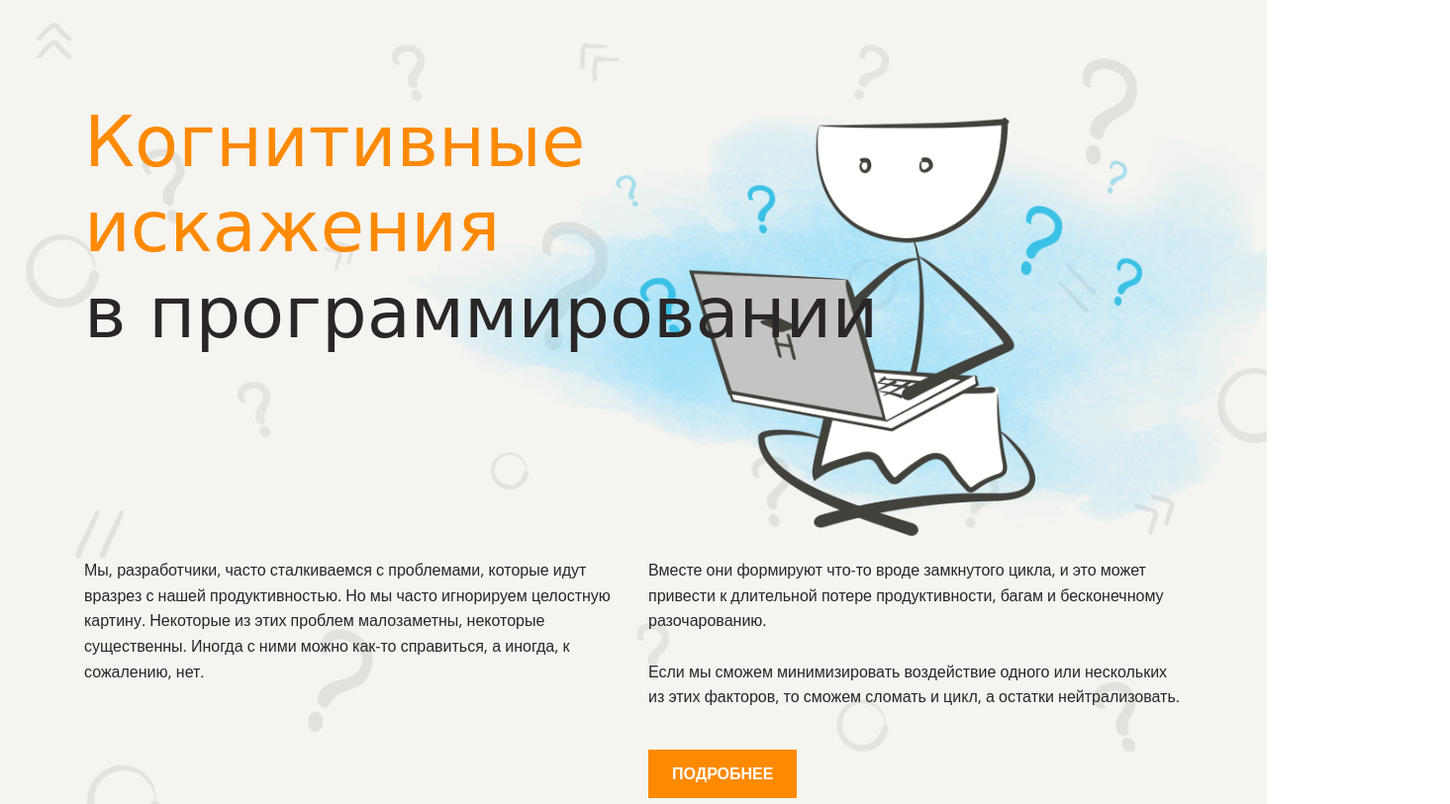
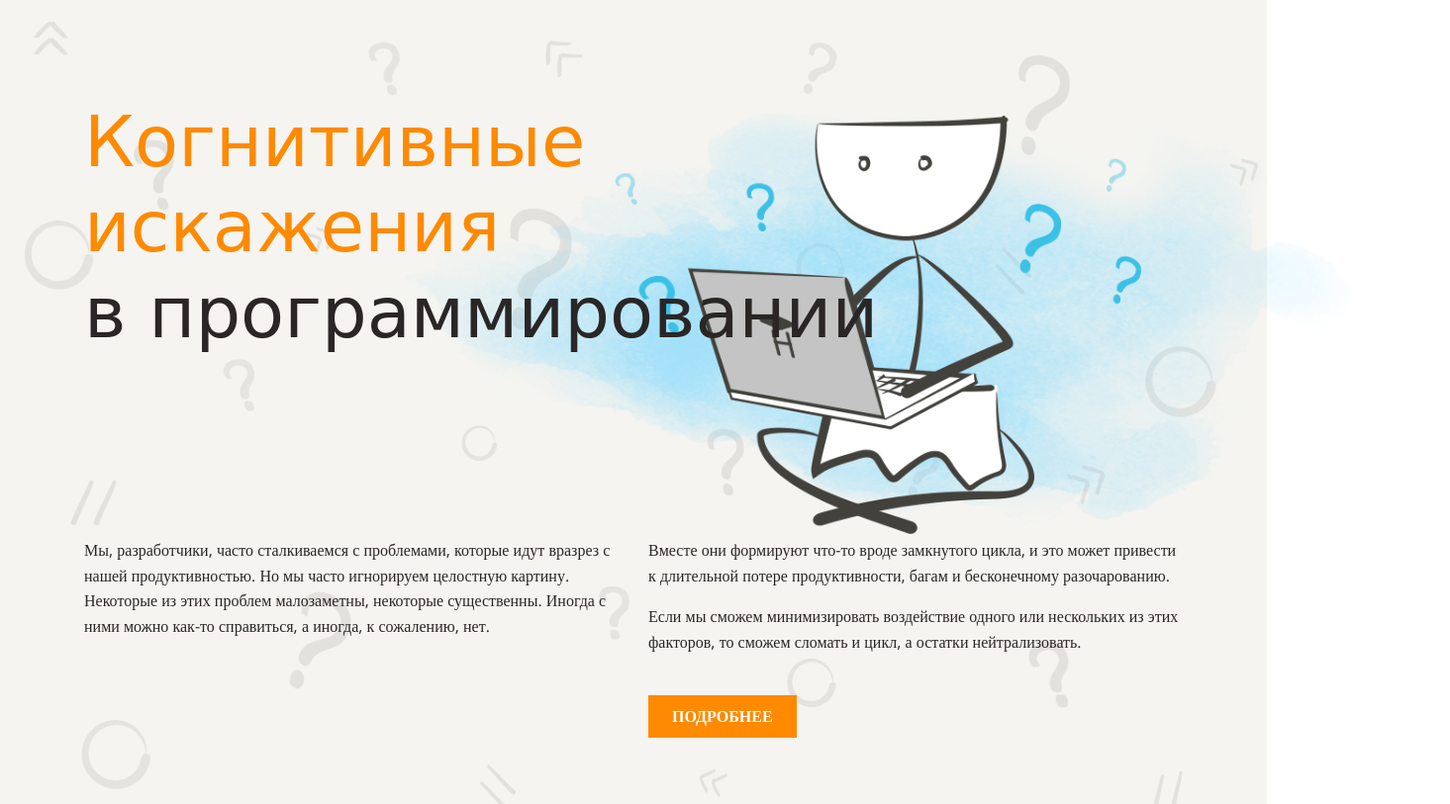
Before and after one commit to Kerish19/layout-designer-project-lvl1, a website: page docs/index.html in a window 1280 px wide. Shown: the top 813 px of the page at 99% size, 1465 px wide, since content can reach past the window. Drawn offline with nearby package versions, Linux system fonts and the light colour scheme; a web font is replaced by a local one.

Commit message:
lesson2 - fix

```diff
--- a/docs/index.html
+++ b/docs/index.html
@@ -19,12 +19,11 @@
         <img class="header-page__img" src="assets/images/main.png" height="525" alt="Когнитивные искажения в программировании">
         <div class="header-page-descr">
           <div class="header-page-descr__start">
-            <p>Мы, разработчики, часто сталкиваемся с проблемами, которые идут вразрез с нашей продуктивностью. Но мы часто игнорируем целостную картину. Некоторые из этих проблем малозаметны, некоторые существенны. Иногда с ними можно как-то справиться, а иногда, к сожалению, нет.</p>
+            <p class="header-page-descr__text">Мы, разработчики, часто сталкиваемся с проблемами, которые идут вразрез с нашей продуктивностью. Но мы часто игнорируем целостную картину. Некоторые из этих проблем малозаметны, некоторые существенны. Иногда с ними можно как-то справиться, а иногда, к сожалению, нет.</p>
           </div>
           <div class="header-page-descr__end">
-            <p>Вместе они формируют что-то вроде замкнутого цикла, и это может привести к длительной потере продуктивности, багам и бесконечному разочарованию.</p>
-            <br>
-            <p>Если мы сможем минимизировать воздействие одного или нескольких из этих факторов, то сможем сломать и цикл, а остатки нейтрализовать.</p>
+            <p class="header-page-descr__text">Вместе они формируют что-то вроде замкнутого цикла, и это может привести к длительной потере продуктивности, багам и бесконечному разочарованию.</p>
+            <p class="header-page-descr__text">Если мы сможем минимизировать воздействие одного или нескольких из этих факторов, то сможем сломать и цикл, а остатки нейтрализовать.</p>
 
             <a href="#section-5" class="btn header-page-descr__btn">Подробнее</a>
           </div>
--- a/docs/styles/style.css
+++ b/docs/styles/style.css
@@ -13,7 +13,7 @@
 
 Шрифты
 
-font-family: 'Open Sans', sans-serif;
+font-family: 'Open Sans', serif;
 font-family: 'Neucha', cursive;
 */
 
@@ -25,7 +25,7 @@ font-family: 'Neucha', cursive;
 
 html {
   color: #2a2626;
-  font: 16px/1.6em "Open Sans", sans-serif;
+  font: 16px/1.6em "Open Sans", serif;
 }
 
 body {
@@ -101,9 +101,9 @@ p {
   color: #fff;
   font-weight: bold;
   font-size: 16px;
-  font-family: 'Open Sans', sans-serif;
+  font-family: 'Open Sans', serif;
   font-style: normal;
-  line-height: 160%;
+  line-height: 1.2;
   text-transform: uppercase;
   text-decoration: none;
 
@@ -132,32 +132,33 @@ p {
   position: relative;
   z-index: 1;
 
-  padding: 100px 0;
-
-  overflow: hidden;
-
   background-color: #f5f4f0;
 }
 
+.header-page__container {
+  position: relative;
+
+  padding: 100px 0;
+}
+
 .header-page__img {
-  position: relative;
-  top: -302px;
-  right: -298px;
+  position: absolute;
+  top: 55px;
+  right: -270px;
 
   height: 525px;
-
-  vertical-align: middle;
 }
 
 .header-page__title {
   position: relative;
   z-index: 2;
+
+  margin-bottom: 185px;
 }
 
 .header-page-descr {
   display: flex;
   justify-content: space-between;
-  margin-top: -320px;
 }
 
 .header-page-descr__start {
@@ -167,6 +168,14 @@ p {
 .header-page-descr__start,
 .header-page-descr__end {
   flex-basis: 50%;
+}
+
+.header-page-descr__text {
+  margin-bottom: 1em;
+}
+
+.header-page-descr__text:last-of-type {
+  margin-bottom: 0;
 }
 
 .header-page-descr__btn {
```
